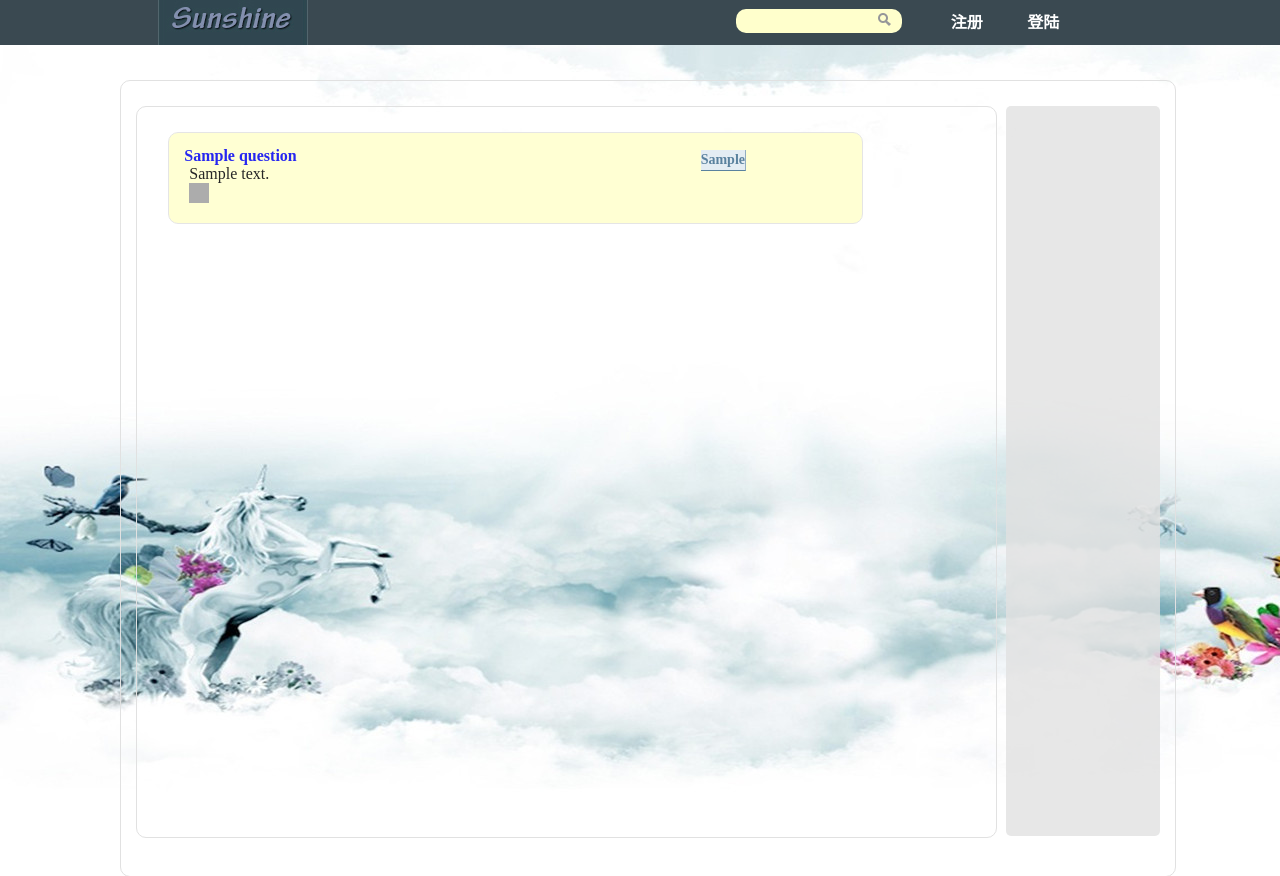
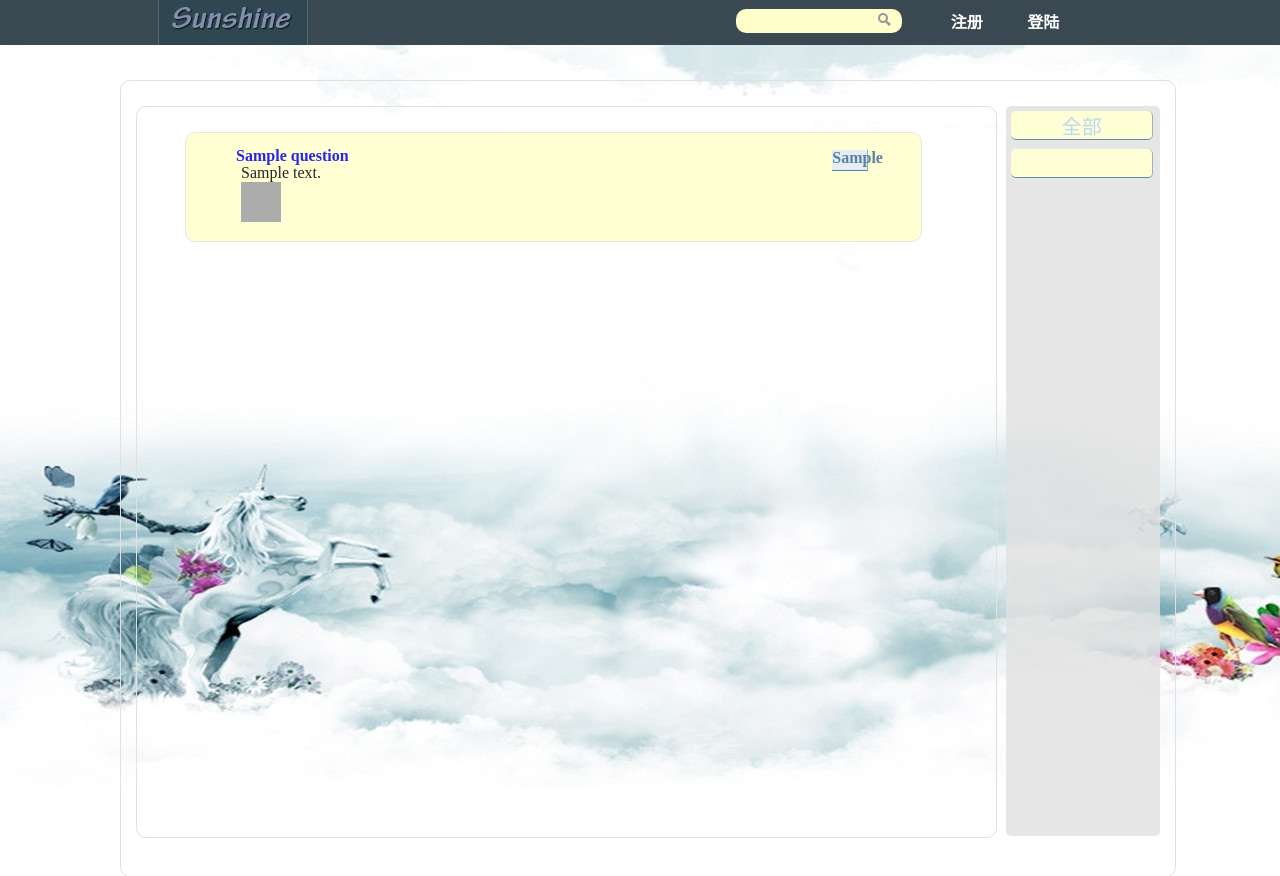
Before and after one commit to sunshinezxf/Website, a PHP site: page / in a window 1280 px wide. Shown: the top 876 px of the page. Run offline with PHP 8.4, Linux system fonts and the light colour scheme; tables that the repository leaves empty or names only in its code hold one stand-in row (values such as "Sample post"); data that the repository does not hold is empty.

Commit message:
part of the category ticks  can be clicked
Change-Id: Iea511af1a2351870ffd18e056f04774b1be3811d

```diff
--- a/css/core.css
+++ b/css/core.css
@@ -78,8 +78,8 @@ img {
 }
 
 .show {
-	width: 20px;
-	height: 20px;
+	width: 40px;
+	height: 40px;
 }
 
 iframe {
@@ -222,7 +222,9 @@ div .row {
 
 .summary {
 	float: left;
-	width: 85%;
+	margin-left: 5%;
+	margin-right: 5%;
+	width: 90%;
 }
 
 .question_title {
@@ -264,14 +266,29 @@ div .row {
 	margin-top: 10px;
 }
 
+.side_menu .tag {
+	width: 92%;
+	height: 28px;
+	font-size: 20px;
+	border-radius: 5px;
+	float: left;
+	background-color: #FFFFCC;
+	margin: 3% 3% 3% 3%;
+	border-radius: 5px;
+}
+
+.side_menu .tag a, .side_menu .tag a:hover, .side_menu .tag a:link, .side_menu .tag a:visited {
+	color: #ABCDEF;
+}
+
 #username_span {
 	margin-left: -4px;
 }
 
 .display {
-	width: 80%;
+	width: 85%;
 	margin-top: 10px;
-	margin-left: 1%;
+	margin-left: 3%;
 }
 
 .login {
@@ -463,17 +480,22 @@ div .row {
 }
 
 .tag {
-	float: right; background-color : #E0EAF1;
+	width: 35px;
+	height: 20px;
+	text-align: center;
+	baseline: vertical;
+	float: right;
+	background-color: #E0EAF1;
 	border-bottom: 1px solid #3E6D8E;
 	border-right: 1px solid #7F9FB6;
 	color: #3E6D8E;
-	font-size: 14px;
-	line-height: 20px;
+	font-size: 16px;
 	margin: 2px 2px 2px 10px;
-	margin-left: padding:  2px 4px;
+	margin-left: padding:                   2px 4px;
 	text-decoration: none;
 	white-space: nowrap;
 	background-color: #E0EAF1;
+	float: right;
 }
 
 .footer {
--- a/database/content.php
+++ b/database/content.php
@@ -12,7 +12,7 @@ include_once './connect.php';
 <body>
 <?php
 $connection = connect ();
-$sql = "select * from question";
+$sql = "select * from question order by q_id desc";
 $result = $connection->prepare ( $sql );
 $result->execute ();
 
@@ -37,7 +37,9 @@ while ( true ) {
 		echo "</h3>";
 		echo "<div class=\"question_content\">";
 		echo "<div>" . $question->get_question_description () . "</div>";
-		echo "<img class=\"show\" src=\"" . $question->get_question_path () . "\" />";
+		if ($question_path) {
+			echo "<img class=\"show\" src=\"" . $question->get_question_path () . "\" />";
+		}
 		echo "</div>";
 		echo "</div>";
 		echo "</div>";
--- /dev/null
+++ b/database/get_tag.php
@@ -0,0 +1,21 @@
+<?php
+include_once 'connect.php';
+?>
+
+<?php
+function get_tag() {
+	$tag_array = array ();
+	$connection = connect ();
+	$sql = "select * from tag";
+	$result = $connection->prepare ( $sql );
+	$result->execute ();
+	while ( true ) {
+		$temp = $result->fetch ( PDO::FETCH_ASSOC );
+		if ($temp == null)
+			return $tag_array;
+		else {
+			array_push ( $tag_array, $temp ['tag_name'] );
+		}
+	}
+}
+?>
--- a/index.php
+++ b/index.php
@@ -1,5 +1,6 @@
 <?php
 session_start ();
+include_once './database/get_tag.php';
 ?>
 <!DOCTYPE html>
 <html lang="en">
@@ -46,10 +47,22 @@ session_start ();
 			</div>
 		</div>
 		<div class="module grid-layout content">
-			<div class="side_menu"></div>
-			<iframe class="question_display module" src="./database/content.php">
+
+			<div class="side_menu">
+				<div class="tag">
+					<a href="./database/content.php" target="content">全部</a>
+				</div>
+			<?php
+			$tag_array = get_tag ();
+			for($i = 0; $i < count ( $tag_array ); $i ++) {
+				echo "<div class=\"tag\">";
+				echo "<a>" . $tag_array [$i] . "</a>";
+				echo "</div>";
+			}
+			?>
+			</div>
+			<iframe class="question_display module" src="./database/content.php" name="content">
 			</iframe>
-
 		</div>
 		<div class="main-footer">
 			<div class="row footer">&copy; Sunshine&#8482;,&nbsp;2013</div>
```
